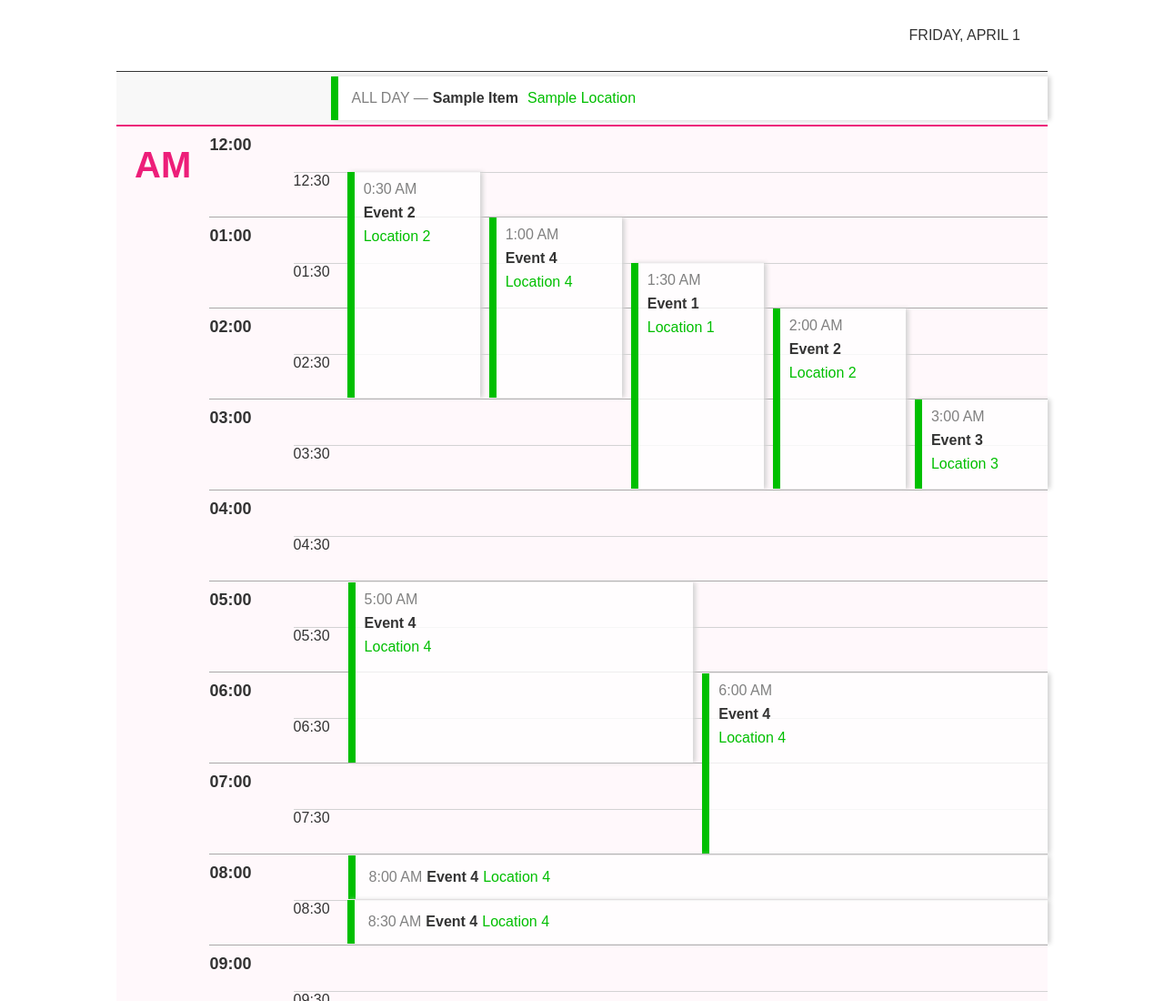
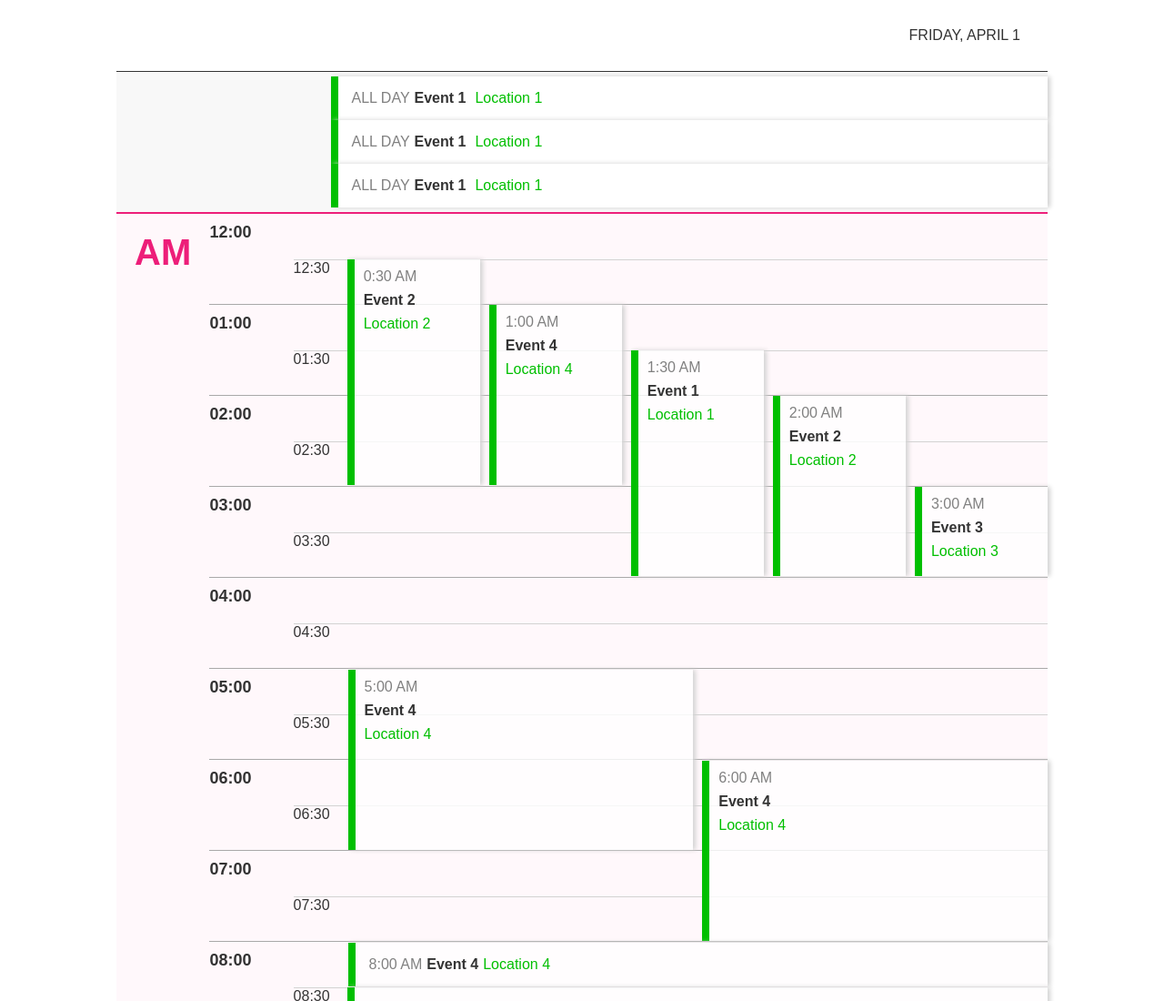
Before and after one commit to talha-zafeer/calendar, a plain HTML site: page index.html in a window 1280 px wide. Shown: the top 1100 px of the page at 91% size. Drawn offline with Linux system fonts and the light colour scheme.

Commit message:
Added dynamic all day events

```diff
--- a/data.js
+++ b/data.js
@@ -1,132 +1,3 @@
-// "use strict";
-// const events = [
-//   {
-//     startTime: 1.5,
-//     endTime: 3,
-//     name: "Event 1",
-//     location: "Location 1",
-//     hoursIncluded: function () {
-//       const hoursSet = [];
-//       for (let i = this.startTime; i <= this.endTime; i++) {
-//         hoursSet.push(i);
-//       }
-//       return hoursSet;
-//     },
-//   },
-
-//   {
-//     startTime: 0.5,
-//     endTime: 2.5,
-//     name: "Event 2",
-//     location: "Location 2",
-//     hoursIncluded: function () {
-//       const hoursSet = [];
-//       for (let i = this.startTime; i <= this.endTime; i++) {
-//         hoursSet.push(i);
-//       }
-//       return hoursSet;
-//     },
-//   },
-//   {
-//     startTime: 3,
-//     endTime: 4,
-//     name: "Event 3",
-//     location: "Location 3",
-//     hoursIncluded: function () {
-//       const hoursSet = [];
-//       for (let i = this.startTime; i <= this.endTime; i++) {
-//         hoursSet.push(i);
-//       }
-//       return hoursSet;
-//     },
-//   },
-//   {
-//     startTime: 12.5,
-//     endTime: 13.5,
-//     name: "Event 4",
-//     location: "Location 4",
-//     hoursIncluded: function () {
-//       const hoursSet = [];
-//       for (let i = this.startTime; i <= this.endTime; i++) {
-//         hoursSet.push(i);
-//       }
-//       return hoursSet;
-//     },
-//   },
-//   {
-//     startTime: 10,
-//     endTime: 11,
-//     name: "Event 4",
-//     location: "Location 4",
-//     hoursIncluded: function () {
-//       const hoursSet = [];
-//       for (let i = this.startTime; i <= this.endTime; i++) {
-//         hoursSet.push(i);
-//       }
-//       return hoursSet;
-//     },
-//   },
-//   {
-//     startTime: 11.5,
-//     endTime: 12,
-//     name: "Event 4",
-//     location: "Location 4",
-//     hoursIncluded: function () {
-//       const hoursSet = [];
-//       for (let i = this.startTime; i <= this.endTime; i++) {
-//         hoursSet.push(i);
-//       }
-//       return hoursSet;
-//     },
-//   },
-//   {
-//     startTime: 11.5,
-//     endTime: 12,
-//     name: "Event 4",
-//     location: "Location 4",
-//     hoursIncluded: function () {
-//       const hoursSet = [];
-//       for (let i = this.startTime; i <= this.endTime; i++) {
-//         hoursSet.push(i);
-//       }
-//       return hoursSet;
-//     },
-//   },
-//   {
-//     startTime: 11,
-//     endTime: 11.5,
-//     name: "Event 4",
-//     location: "Location 4",
-//     hoursIncluded: function () {
-//       const hoursSet = [];
-//       for (let i = this.startTime; i <= this.endTime; i++) {
-//         hoursSet.push(i);
-//       }
-//       return hoursSet;
-//     },
-//   },
-//   {
-//     startTime: 13,
-//     endTime: 18,
-//     name: "Event 4",
-//     location: "Location 4",
-//     hoursIncluded: function () {
-//       const hoursSet = [];
-//       for (let i = this.startTime; i <= this.endTime; i++) {
-//         hoursSet.push(i);
-//       }
-//       return hoursSet;
-//     },
-//   },
-// ];
-
-// events.sort(
-//   (a, b) => (a.hoursIncluded().length < b.hoursIncluded().length ? 1 : -1)
-//   // a.startTime > b.startTime ? 1 : -1
-// );
-
-// export { events };
-
 "use strict";
 const events = [
   {
@@ -289,9 +160,15 @@ const events = [
   },
 ];
 
+const eventsAllDay = [
+  { name: "Event 1", location: "Location 1" },
+  { name: "Event 1", location: "Location 1" },
+  { name: "Event 1", location: "Location 1" },
+];
+
 events.sort(
   // (a, b) => (a.hoursIncluded().length < b.hoursIncluded().length ? 1 : -1)
   (a, b) => (a.startTime > b.startTime ? 1 : -1)
 );
 
-export { events };
+export { events, eventsAllDay };
--- a/index.html
+++ b/index.html
@@ -16,13 +16,7 @@
       <header>
         <p>Friday,<span> </span> April 1</p>
       </header>
-      <div class="all-day-task">
-        <div class="event-all-day">
-          <p>All Day —</p>
-          <h5>Sample Item</h5>
-          <span> Sample Location </span>
-        </div>
-      </div>
+      <div class="all-day-task"></div>
       <div class="am">
         <h1>AM</h1>
         <div class="hours">
--- a/script.js
+++ b/script.js
@@ -1,13 +1,15 @@
 "use strict";
-import { events } from "./data.js";
+import { events, eventsAllDay } from "./data.js";
 
 let renderedEvents = [];
 let hourSelector = [];
 let halfHourSelector = [];
+let allDayEventsSelector;
 
 //Assign id to every time set (e.g 1:00, 1:30, 2:00, 2:30)
 
 function init() {
+  allDayEventsSelector = document.querySelector(".all-day-task");
   for (let i = 0; i < 24; i++) {
     document.querySelectorAll(`.half-top`)[i].setAttribute("id", `full-${i}`);
     hourSelector.push(document.querySelector(`#full-${i}`));
@@ -16,7 +18,9 @@ function init() {
       [i].setAttribute("id", `half-${i}`);
     halfHourSelector.push(document.querySelector(`#half-${i}`));
   }
-
+  for (let i = 0; i < eventsAllDay.length; i++) {
+    setAllDayEvent(eventsAllDay[i].name, eventsAllDay[i].location);
+  }
   for (let i = 0; i < events.length; i++) {
     setEvent(
       events[i].startTime,
@@ -90,6 +94,23 @@ const getFloatTime = (time1, time2) => {
   return time;
 };
 
+//Generates All Day events
+
+const setAllDayEvent = (eventName, eventLocation) => {
+  let newEvent;
+  const content = document.createElement("div");
+  const time = document.createElement("p");
+  const name = document.createElement("h5");
+  const location = document.createElement("span");
+
+  time.innerText = "All Day";
+  name.innerText = eventName;
+  location.innerText = eventLocation;
+  content.append(time, name, location);
+  newEvent = allDayEventsSelector.appendChild(content);
+  newEvent.classList.add("event-all-day");
+};
+
 //Generates content to display on an event
 
 const createContent = (startTime, endTime, eventName, eventLocation) => {
--- a/styles.css
+++ b/styles.css
@@ -24,6 +24,7 @@ header {
   padding: 5px 0px;
   background-color: rgb(230, 230, 230, 0.3);
   display: flex;
+  flex-direction: column;
   align-items: center;
 }
 
@@ -81,13 +82,7 @@ header {
 .half-bottom {
   border-top: 1px solid lightgray;
   height: 50%;
-  /* z-index: 0; */
   display: flex;
-  /* justify-content: flex-end; */
-  /* height: 50%;
-  width: 100%;
-  font-size: 14px;
-  color: gray; */
 }
 
 .half-bottom-1 {
@@ -104,7 +99,7 @@ header {
   margin-left: 23%;
   border-left: 8px solid rgb(0, 191, 0);
   background-color: white;
-  width: 100%;
+  width: -webkit-fill-available;
   padding: 15px;
   box-shadow: 3px 0px 5px 0px lightgrey;
 }
```
